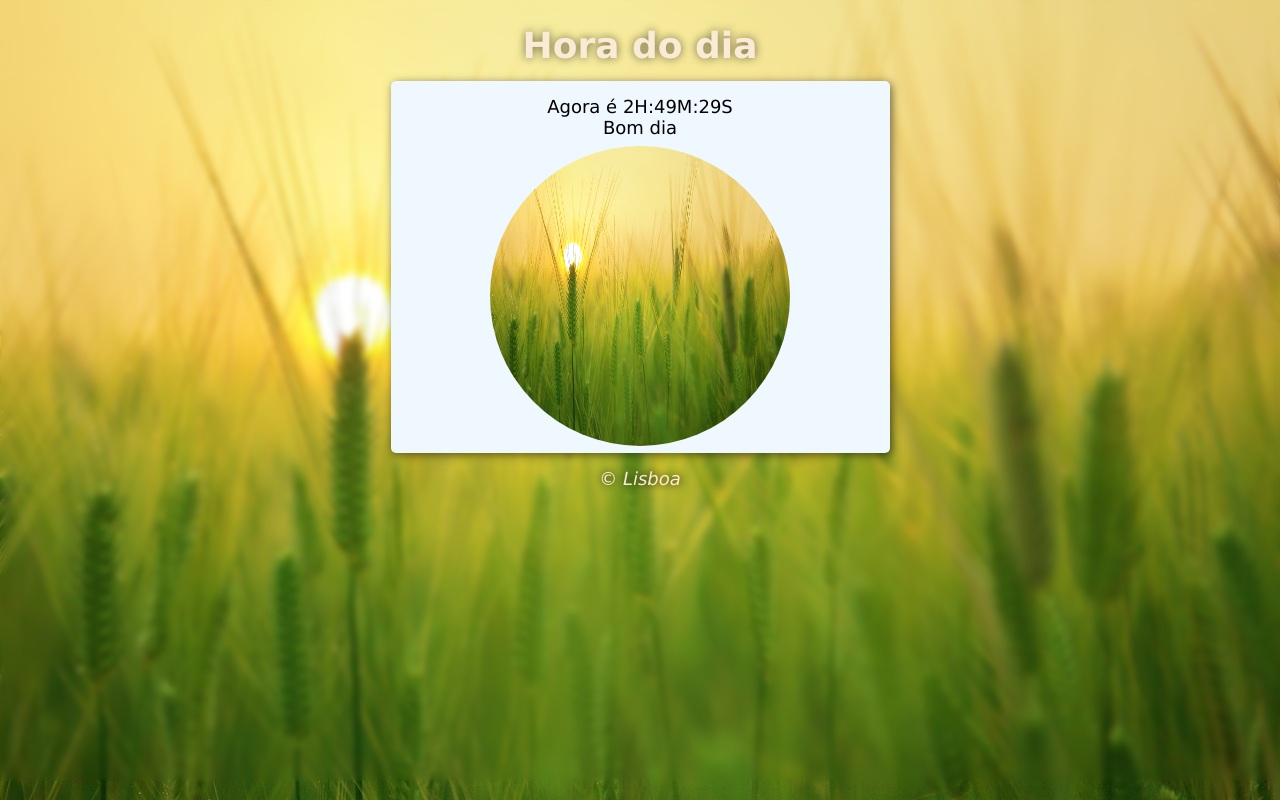
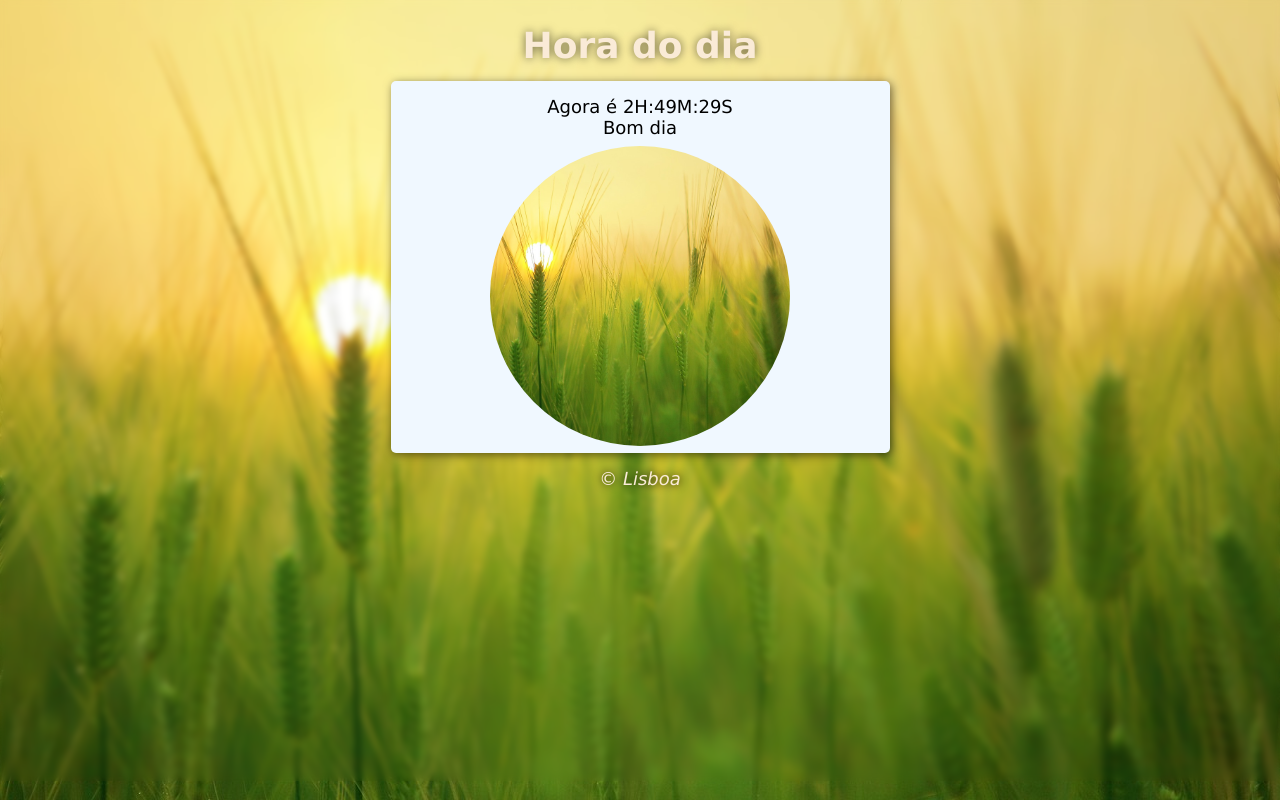
Before and after one commit to Lisboa06/horario-atual-js, a plain HTML site: page index.html in a window 1280 px wide. Drawn offline with Linux system fonts and the light colour scheme.

Commit message:
arrumei o tamanho da imagem na div

```diff
--- a/modelo-estilo.css
+++ b/modelo-estilo.css
@@ -44,16 +44,19 @@ section > div {
     width: 300px;
     height: 300px;
     margin: auto;
+    position: relative;
+    overflow: hidden;
+    border-radius: 50%;
 }
 
-#imagem{
-    width: 100%;
+#imagem {
+    min-width: 100%;
     height: 100%;
-    background-size: contain;
+    transform: translate(-50%);
+    /* right: 0px; */
+    background-size: cover;
     background-attachment: fixed;
-    overflow: hidden;
-    border-radius: 50%;
-
+    position: absolute;
 }
 
 footer {
```
